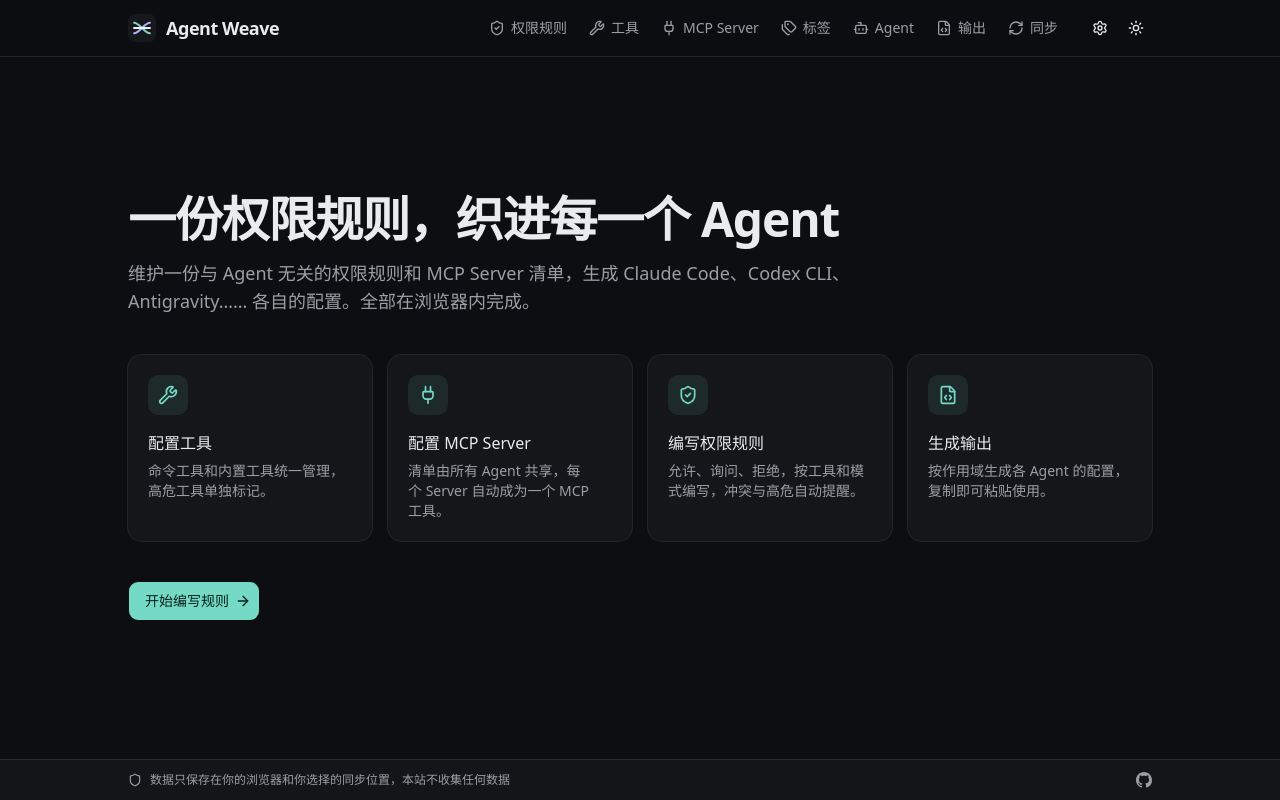
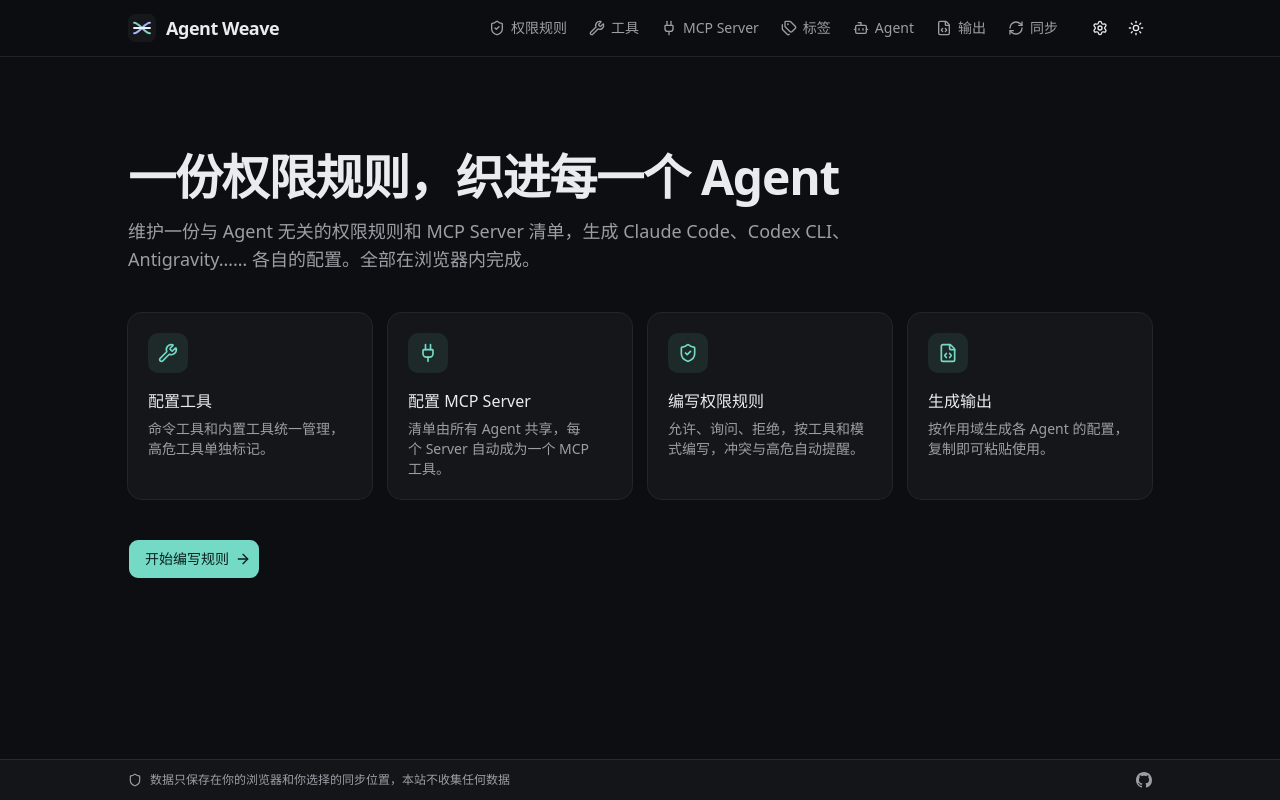
Before and after one commit to xianghongai/agent-weave, a React (Vite) app: page / in a window 1280 px wide. Built offline with nearby package versions, Linux system fonts and the light colour scheme.

Commit message:
style: 首页内容从顶部排起并留出上方空间

```diff
--- a/src/pages/home/home-page.tsx
+++ b/src/pages/home/home-page.tsx
@@ -26,8 +26,8 @@
   return (
     // 宽屏下两侧伸进页面的水平内边距，滚动容器不会裁掉卡片描边和焦点环。
     <div className="flex flex-col md:-mx-3 md:min-h-0 md:flex-1 md:overflow-y-auto md:px-3">
-      {/* `my-auto` 在放得下时垂直居中，放不下时从顶部开始，不会裁掉上方内容。 */}
-      <div className="my-auto py-10 md:py-8">
+      {/* 内容从顶部排起，不随视口高度做垂直居中；上留白比下方多一些，让标语离开页眉。 */}
+      <div className="pt-16 pb-12 md:pt-24 md:pb-10">
         <section className="max-w-3xl">
           <motion.h1 {...fadeIn(0)} className="text-3xl font-semibold tracking-tight sm:text-4xl lg:text-5xl">
             {/* 前后两半各自不折行，窄屏下在逗号处换行。 */}
```
